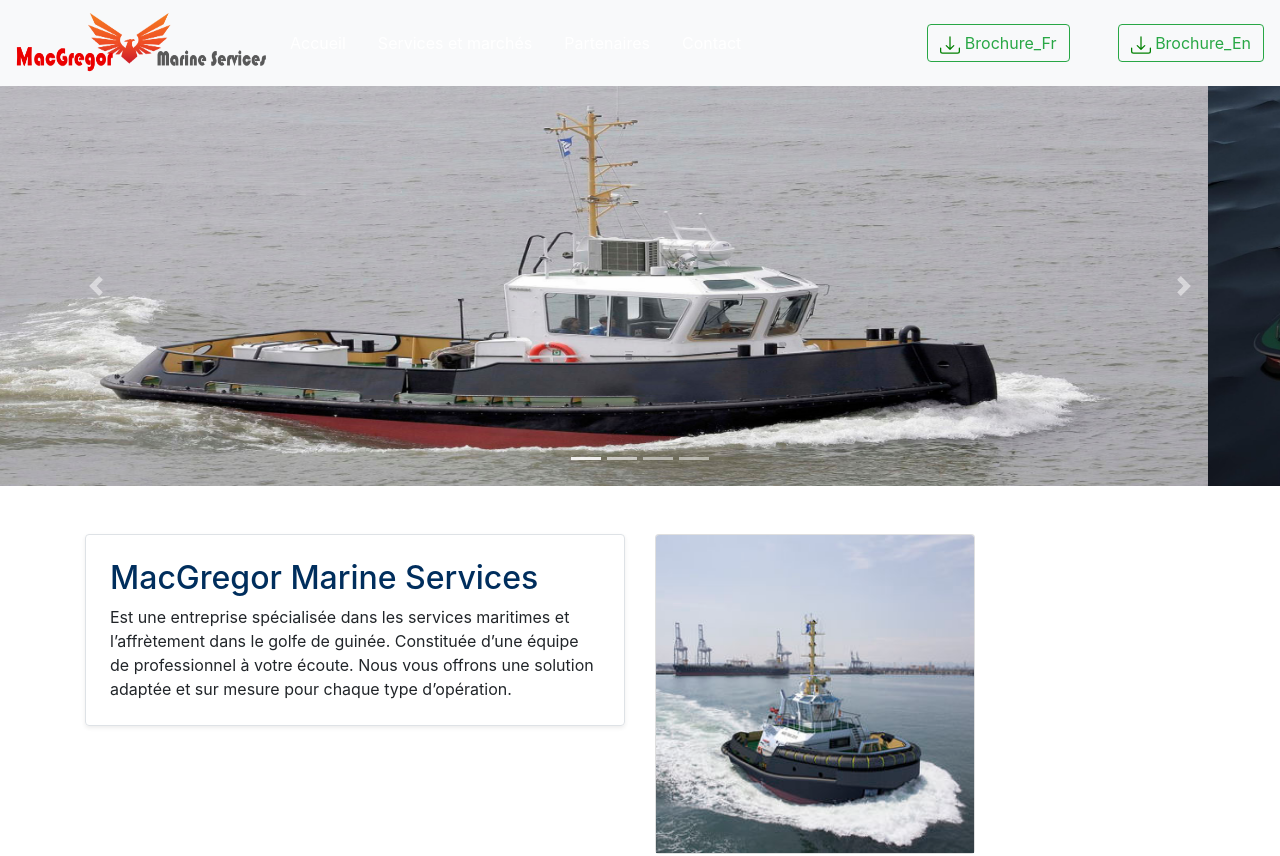
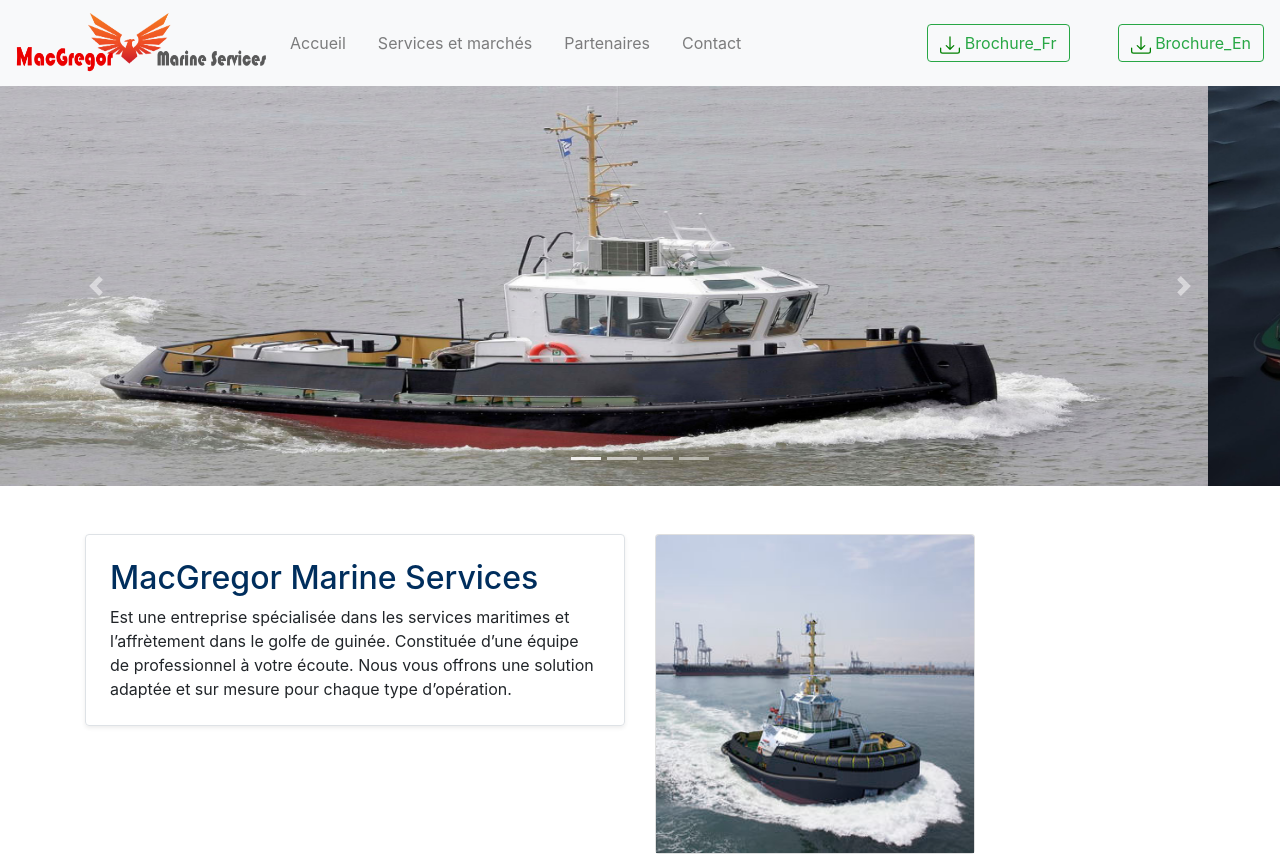
Before and after one commit to Lmatador04/marine_service, a Next.js app: page / in a window 1280 px wide. Shown: the top 856 px of the page. Built offline with nearby package versions, Linux system fonts and the light colour scheme.

Commit message:
deuxieme commit

```diff
--- a/pages/components/shared/header.js
+++ b/pages/components/shared/header.js
@@ -21,10 +21,10 @@ export default function Header() {
   <Navbar.Toggle aria-controls="basic-navbar-nav" className= "basic-navbar-nav" />
   <Navbar.Collapse className="basic-navbar-nav">
     <Nav className="mr-auto">
-      <AppLink href="/"><a className="nav-link mr-3 text-white">Accueil</a></AppLink>
-      <AppLink href="/services"><a className="nav-link mr-3 text-white">Services et marchés</a></AppLink>
-      <AppLink href="/particuliers"> <a className="nav-link mr-3 text-white">Partenaires</a></AppLink>
-      <AppLink href="/contact"> <a className="nav-link mr-3 text-white">Contact</a></AppLink>
+      <AppLink href="/"><a className="nav-link mr-3 ">Accueil</a></AppLink>
+      <AppLink href="/services"><a className="nav-link mr-3 ">Services et marchés</a></AppLink>
+      <AppLink href="/particuliers"> <a className="nav-link mr-3 ">Partenaires</a></AppLink>
+      <AppLink href="/contact"> <a className="nav-link mr-3 ">Contact</a></AppLink>
 
     </Nav>
     <Form inline>
```
